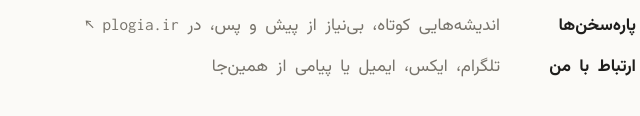
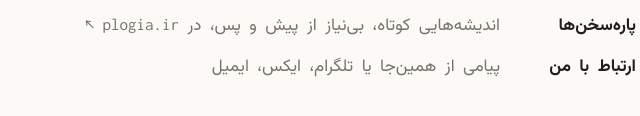
Before and after one commit to pouriya/pouriya-www, a plain HTML site: page www/index.html in a window 1280 px wide. Shown: the part 304-420 px from the top of the page, 307-947 px from the left. Drawn offline with Linux system fonts and the light colour scheme.

Commit message:
fix: a message from here first in the contact line
- The home page's contact line and /contact's description and link
  preview put the message first: «پیامی از همین‌جا یا تلگرام، ایکس،
  ایمیل», in English "A message from here, or Telegram, X, email".
- Version 0.3.2.

```diff
--- a/www/index.html
+++ b/www/index.html
@@ -156,7 +156,7 @@ h1 { margin: 0; font-size: inherit; font-weight: 700; }
   </a>
   <a class="page" href="/contact">
     <b data-text="contact">ارتباط با من</b>
-    <span data-text="contactAbout">تلگرام، ایکس، ایمیل یا پیامی از همین‌جا</span>
+    <span data-text="contactAbout">پیامی از همین‌جا یا تلگرام، ایکس، ایمیل</span>
   </a>
 </nav>
 
@@ -174,7 +174,7 @@ h1 { margin: 0; font-size: inherit; font-weight: 700; }
       fragments: "Fragments",
       fragmentsAbout: "Short pieces of thought, each complete in itself, on plogia.ir ↗",
       contact: "Contact",
-      contactAbout: "Telegram, X, email or a message",
+      contactAbout: "A message from here, or Telegram, X, email",
     },
     fa: {
       site: "پوریا",
@@ -186,7 +186,7 @@ h1 { margin: 0; font-size: inherit; font-weight: 700; }
       fragments: "پاره‌سخن‌ها",
       fragmentsAbout: "اندیشه‌هایی کوتاه، بی‌نیاز از پیش و پس، در plogia.ir ↖",
       contact: "ارتباط با من",
-      contactAbout: "تلگرام، ایکس، ایمیل یا پیامی از همین‌جا",
+      contactAbout: "پیامی از همین‌جا یا تلگرام، ایکس، ایمیل",
     },
   };
   const LANGUAGE_KEY = "pouriya-www.language";
```
Also changed, not shown: www/contact.html (+2 -2 lines), 2 other files.
